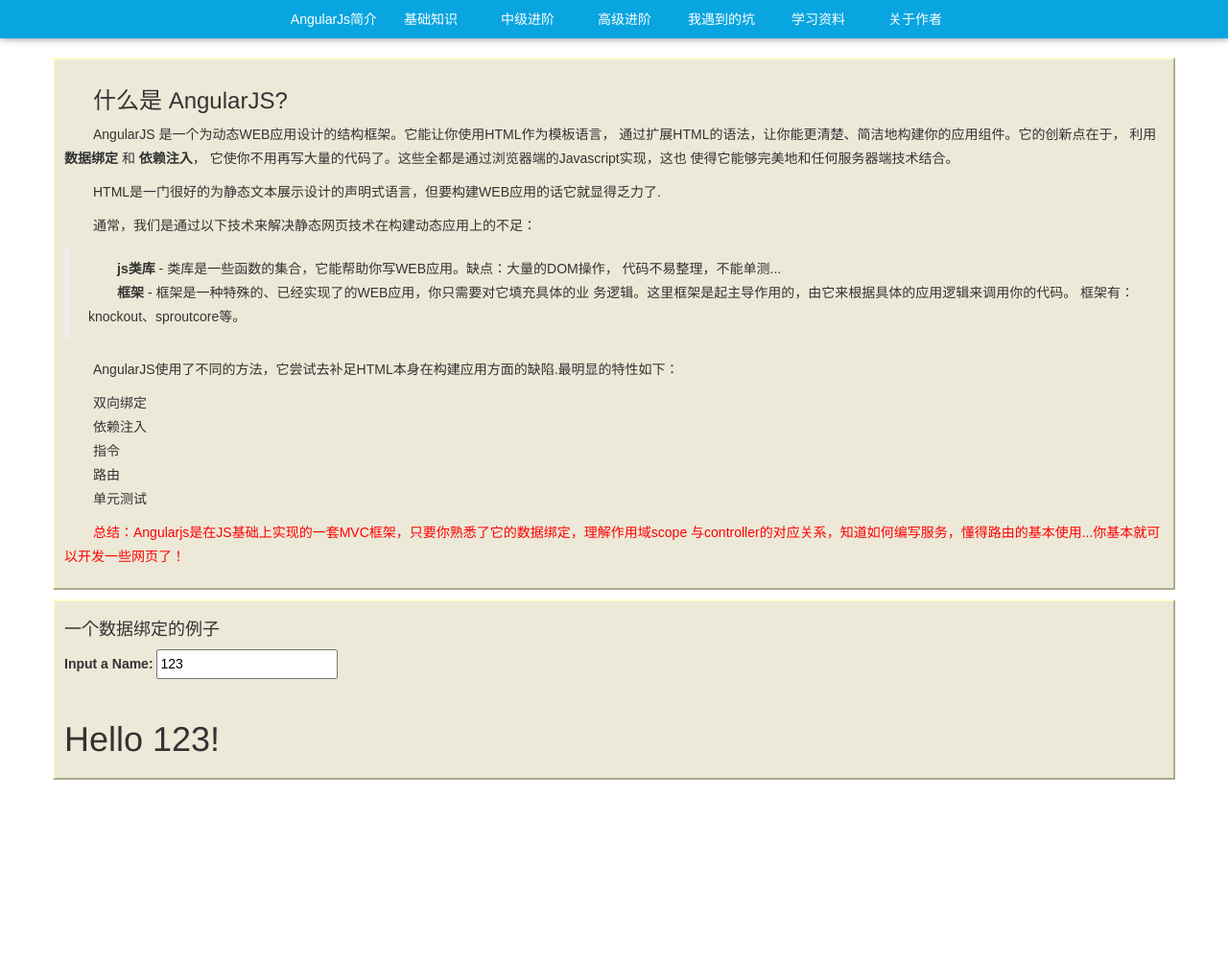
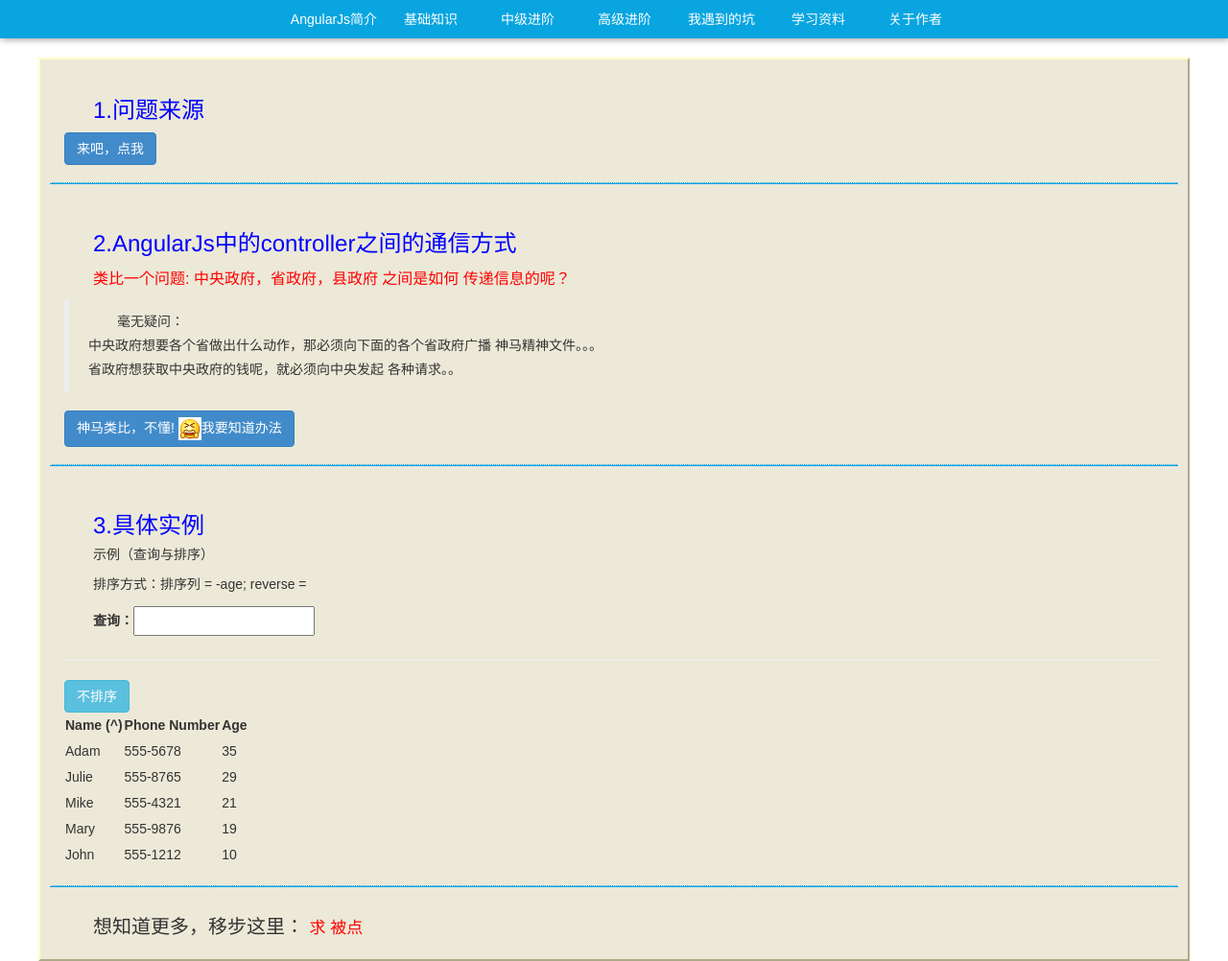
Before and after one commit to mt0803/angularjs-course, a website: page app/index.html at #/studyScopeCommunication in a window 1280 px wide. Shown: the whole page at 96% size. Before the commit the page ends 813 px from the top, so only its background shows below. Drawn offline with Linux system fonts and the light colour scheme.

Commit message:
update code

```diff
--- a/app/index.html
+++ b/app/index.html
@@ -42,7 +42,7 @@
                         <li><a href="#">表单验证</a></li>
                         <li><a href="#">依赖注入</a></li>
                         <li><a href="#">XHR请求</a></li>
-                        <li><a href="#">作用域间的通信</a></li>
+                        <li><a href="#/studyScopeCommunication">作用域间的通信</a></li>
                         <li><a href="#">指令-初级</a></li>
                         <li><a href="#">编写服务</a></li>
                     </ul>
--- a/app/js/app.js
+++ b/app/js/app.js
@@ -15,7 +15,7 @@
   $routeProvider.when('/studyRoute', {templateUrl: 'partials/studyRoute.html'});
   $routeProvider.when('/studyFilter', {templateUrl: 'partials/studyFilter.html'});
   $routeProvider.when('/studyExecute', {templateUrl: 'partials/studyExecute.html'});
-  $routeProvider.when('/view7', {templateUrl: 'partials/partial_scope.html', controller: 'TimeCtrl'});
+  $routeProvider.when('/studyScopeCommunication', {templateUrl: 'partials/studyScopeCommunication.html'});
   $routeProvider.when('/view8', {templateUrl: 'partials/partial_controllerExt.html', controller: 'MainCtrl'});
   $routeProvider.when('/view9', {templateUrl: 'partials/partial_select.html', controller: 'CheckboxCtrl'});
   $routeProvider.when('/angularTree',{templateUrl:'partials/angularTree.html',controller:'treeCtrl'});
--- /dev/null
+++ b/app/partials/studyScopeCommunication.html
@@ -0,0 +1,57 @@
+<div class="row textContainer padding10 pSuojin" ng-controller="filterCtrl">
+    <div class="col-xs-12 marginTop10" >
+        <h3 style="color: blue">1.问题来源</h3>
+        <button class="btn btn-primary" ng-init="show1=false" ng-click="show1=!show1">来吧，点我</button>
+        <img src="images/scope.jpg" ng-show="show1">
+    </div>
+    <div class="col-xs-12 hr hr-double hr-dotted hr18"></div>
+    <div class="col-xs-12 marginTop10" >
+        <h3 style="color: blue">2.AngularJs中的controller之间的通信方式</h3>
+        <p style="color: red;font-size: 16px">类比一个问题:
+           中央政府，省政府，县政府 之间是如何 传递信息的呢？</p>
+        <blockquote>
+        毫无疑问：<br> 中央政府想要各个省做出什么动作，那必须向下面的各个省政府广播 神马精神文件。。。<br>
+        省政府想获取中央政府的钱呢，就必须向中央发起 各种请求。。
+        </blockquote>
+
+        <button class="btn btn-primary" ng-init="show2=false" ng-click="show2=!show2">神马类比，不懂!
+            <img src="images/zhuankuang.gif">我要知道办法</button>
+        <div class="col-xs-12 marginTop10" ng-show="show2">
+            <p>AngularJS的解决办法为：</p>
+            <blockquote style="color: green;font-size: 18px">Angularjs为在scope中为我们提供了冒泡和隧道机制，$broadcast会
+                把事件广播给所有子controller，而$emit则会将事件冒泡传递给父controller，
+                $on则是angularjs的事件注册函数，有了这一些我们就能很快的以angularjs的
+                方式去解决angularjs controller之间的通信</blockquote>
+        </div>
+
+    </div>
+    <div class="col-xs-12 hr hr-double hr-dotted hr18"></div>
+    <div class="col-xs-12 marginTop10" >
+        <h3 style="color: blue">3.具体实例</h3>
+        <h5>示例（查询与排序）</h5>
+        <p>排序方式：排序列 = {{predicate}}; reverse = {{reverse}}</p>
+        <label>查询：<input type="text" ng-model="search"></label>
+        <hr/>
+        <button class="btn btn-info" ng-click="predicate='';reverse=false">不排序</button>
+        <table class="friend">
+            <tr>
+                <th><a href="" ng-click="predicate = 'name'; reverse=false">Name</a>
+                    (<a href="" ng-click="predicate = '-name'; reverse=false">^</a>)</th>
+                <th><a href="" ng-click="predicate = 'phone'; reverse=!reverse">Phone Number</a></th>
+                <th><a href="" ng-click="predicate = 'age'; reverse=!reverse">Age</a></th>
+            </tr>
+            <tr ng-repeat="friend in friends | filter:search| orderBy:predicate:reverse">
+                <td>{{friend.name}}</td>
+                <td>{{friend.phone}}</td>
+                <td>{{friend.age}}</td>
+            </tr>
+        </table>
+    </div>
+    <div class="col-xs-12 hr hr-double hr-dotted hr18"></div>
+    <div class="col-xs-12 marginTop10" >
+        <p style="font-size: 20px"><span>想知道更多，移步这里：</span>
+            <a href="http://docs.angularjs.org/guide/filter"
+               target="_blank"><span style="color: red;font-size: 17px">
+                求 被点</span></a></p>
+    </div>
+</div>
```
Also changed, not shown: app/images/scope.jpg (added), app/images/zhuankuang.gif (added).
